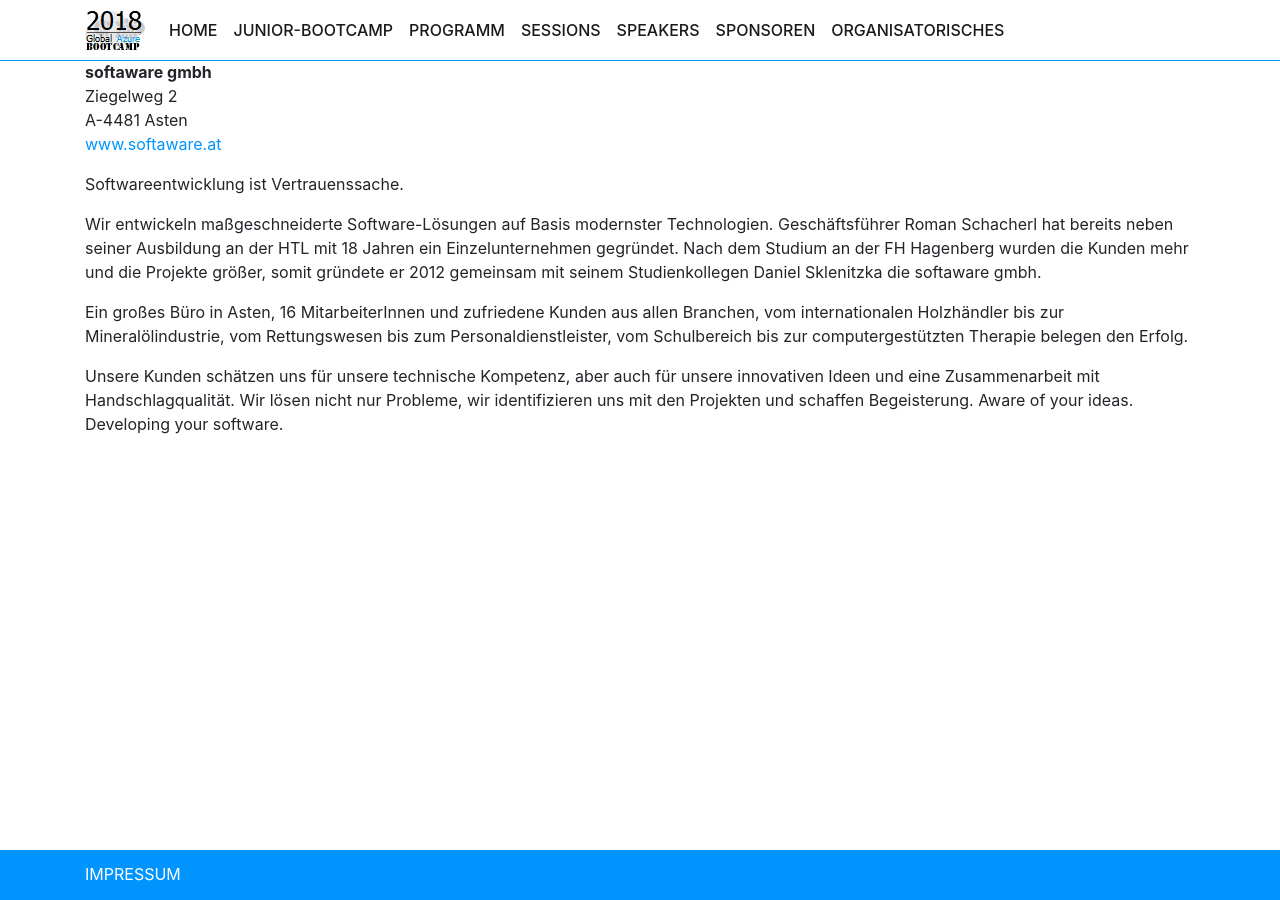
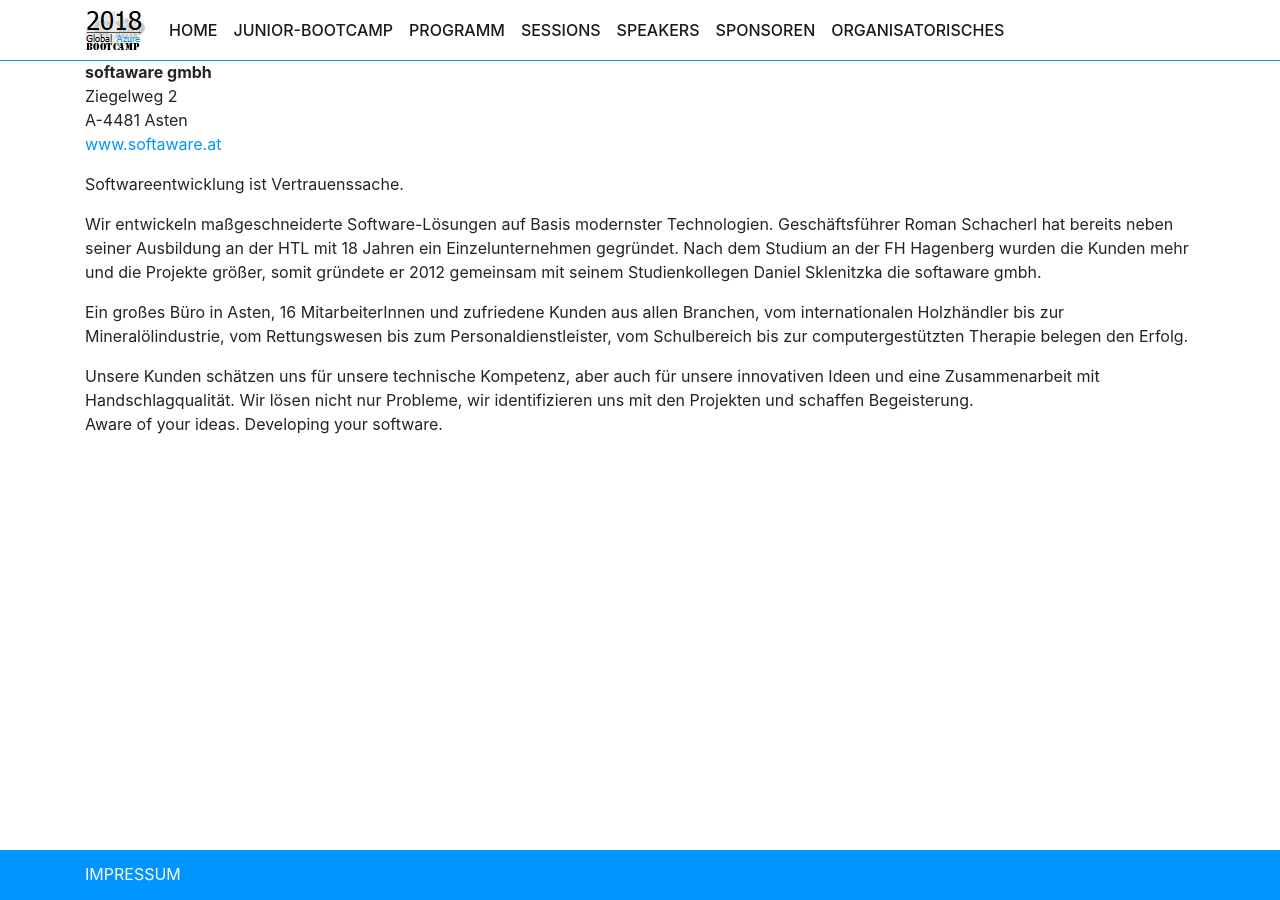
Before and after one commit to coding-club-linz/global-azure-bootcamp-2018, a Jekyll site: the page built from sponsoren/06-softaware.md, in a window 1280 px wide. Built offline with Jekyll 4.4.1, drawn with Linux system fonts in a browser that asks for light colours; nearby versions of some CDN libraries; our own code applies the rules of GitHub Pages for plain Markdown files.

```diff
--- a/sponsoren/06-softaware.md
+++ b/sponsoren/06-softaware.md
@@ -15,5 +15,5 @@ Wir entwickeln maßgeschneiderte Software-Lösungen auf Basis modernster Technol
 
 Ein großes Büro in Asten, 16 MitarbeiterInnen und zufriedene Kunden aus allen Branchen, vom internationalen Holzhändler bis zur Mineralölindustrie, vom Rettungswesen bis zum Personaldienstleister, vom Schulbereich bis zur computergestützten Therapie belegen den Erfolg.
 
-Unsere Kunden schätzen uns für unsere technische Kompetenz, aber auch für unsere innovativen Ideen und eine Zusammenarbeit mit Handschlagqualität. Wir lösen nicht nur Probleme, wir identifizieren uns mit den Projekten und schaffen Begeisterung.
+Unsere Kunden schätzen uns für unsere technische Kompetenz, aber auch für unsere innovativen Ideen und eine Zusammenarbeit mit Handschlagqualität. Wir lösen nicht nur Probleme, wir identifizieren uns mit den Projekten und schaffen Begeisterung.<br/>
 Aware of your ideas. Developing your software.
```
Also changed, not shown: other parts of sponsoren/06-softaware.md (+1 -1 lines), sponsoren/07-timecockpit.md (added, +12 -0 lines), assets/logo-timecockpit.png (added), 3 other files.
